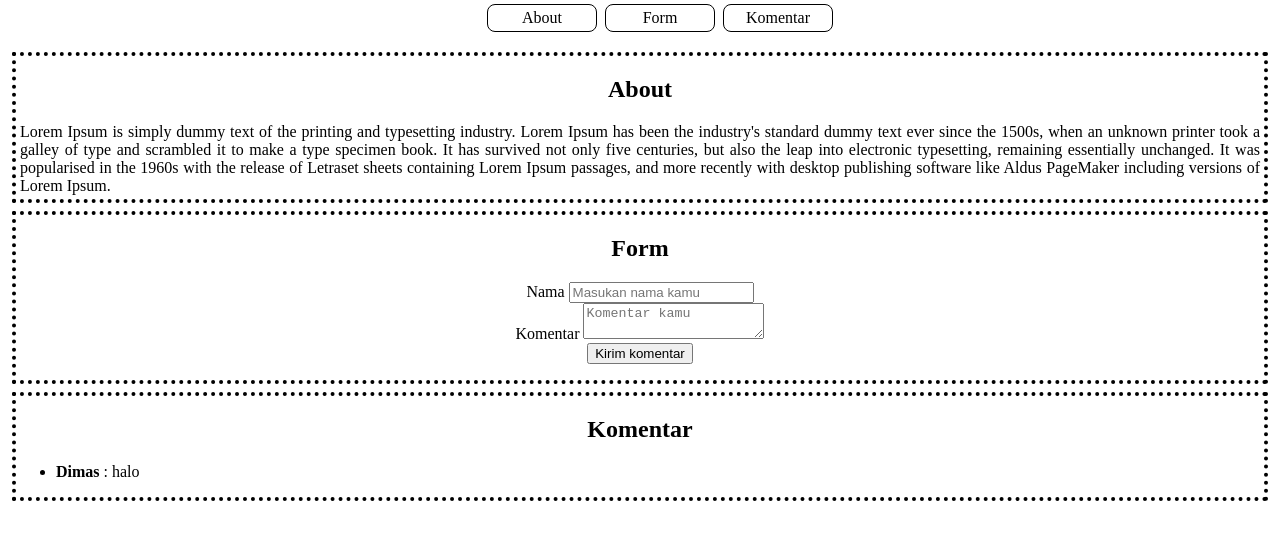
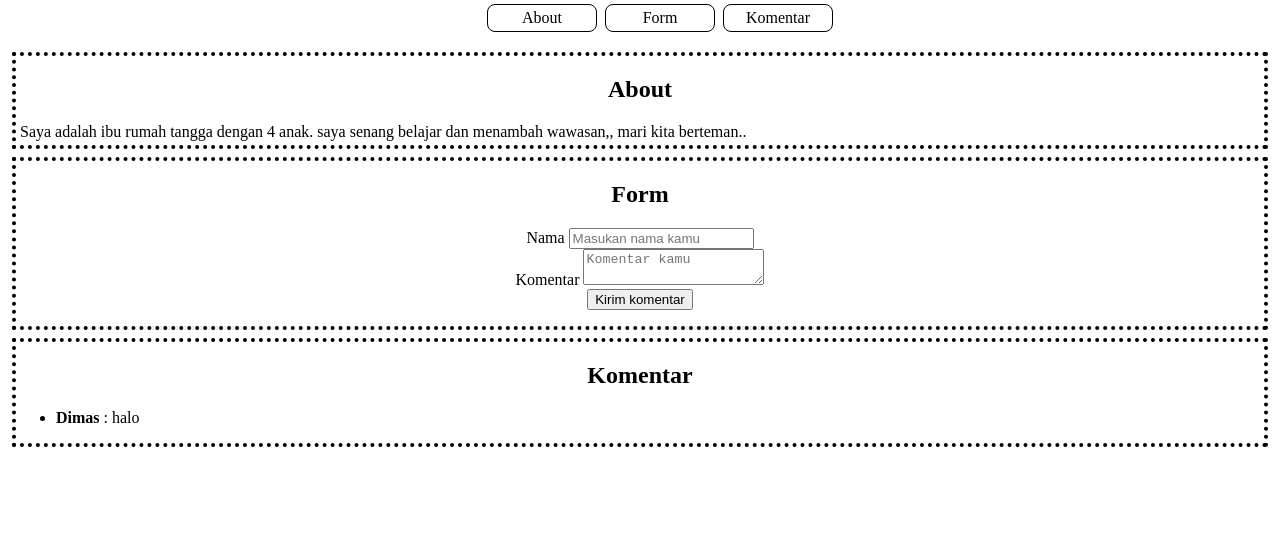
Before and after one commit to ermitaoktora/ermitaoktora.github.io, a plain HTML site: page index.html in a window 1280 px wide. Shown: the part 70-610 px from the top of the page. Drawn offline with Linux system fonts and the light colour scheme.

Commit message:
Update index.html

```diff
--- a/index.html
+++ b/index.html
@@ -62,12 +62,7 @@
 
   <div class="card">
     <h2>About</h2>
-    <p>Lorem Ipsum is simply dummy text of the printing and typesetting industry. Lorem Ipsum has been the industry's
-      standard dummy text ever since the 1500s, when an unknown printer took a galley of type and scrambled it to make a
-      type specimen book. It has survived not only five centuries, but also the leap into electronic typesetting,
-      remaining essentially unchanged. It was popularised in the 1960s with the release of Letraset sheets containing
-      Lorem Ipsum passages, and more recently with desktop publishing software like Aldus PageMaker including versions
-      of Lorem Ipsum.</p>
+    <p>Saya adalah ibu rumah tangga dengan 4 anak. saya senang belajar dan menambah wawasan,, mari kita berteman.. </p>
   </div>
 
   <div class="card">
```
